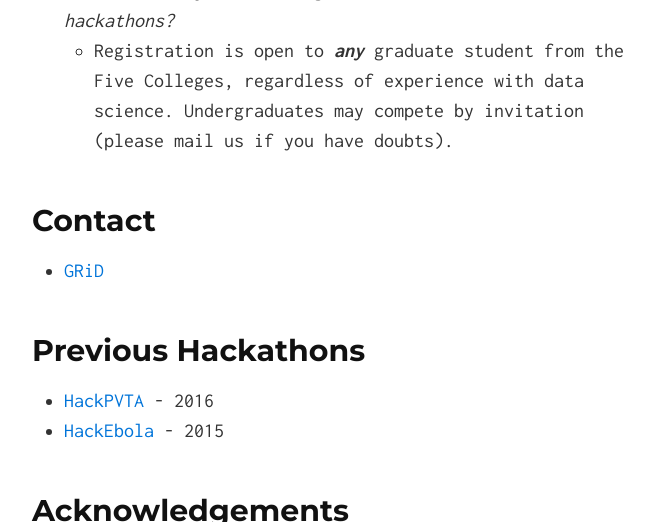
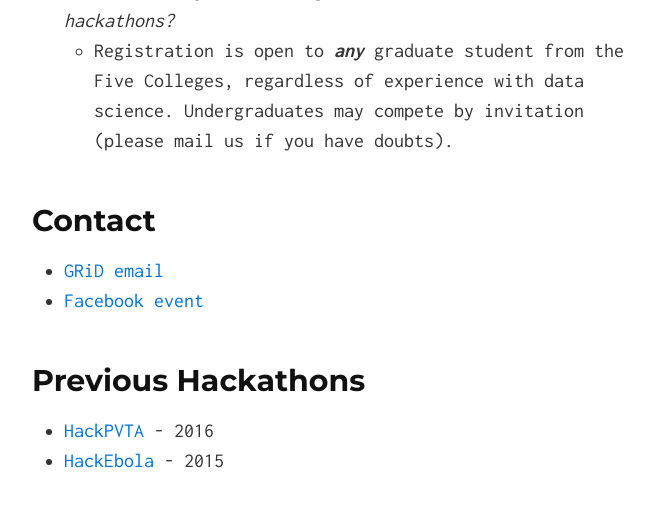
Before and after one commit to gridclub/Hack2O, a Jekyll site: the page built from index.md, in a window 1280 px wide and 900 px high, scrolled down 2956 px, cut to the strip 0-522 px from the top of the window. Shown: the whole strip, without its empty margins (306-960 px from the left). Built offline with Jekyll 4.4.1, drawn with Linux system fonts in a browser that asks for light colours; nearby versions of some CDN libraries.

Commit message:
fb event

```diff
--- a/index.md
+++ b/index.md
@@ -89,7 +89,8 @@
 
 
 ## <a name="contact"></a> Contact
-- [GRiD](http://gridclub.io/contact/)
+- [GRiD email](http://gridclub.io/contact/)
+- [Facebook event](https://www.facebook.com/events/1374188235937652/)
 
 
 ## <a name="prevhack"></a> Previous Hackathons
```
Also changed, not shown: other parts of index.md (+1 -1 lines).
